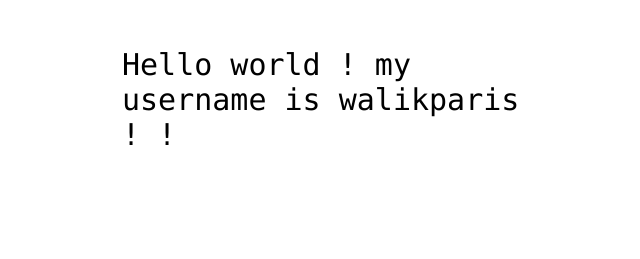
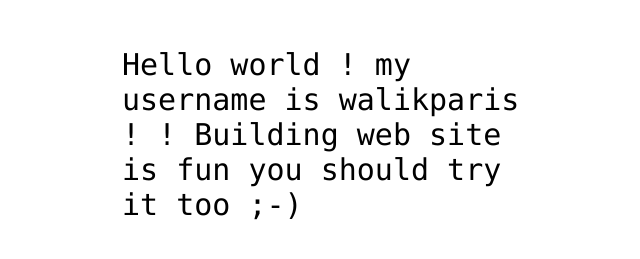
Before and after one commit to walikparis/sandbox, a plain HTML site: page index.html in a window 1280 px wide. Shown: the part 341-600 px from the top of the page, without its empty margins (318-958 px from the left). Drawn offline with Linux system fonts and the light colour scheme.

Commit message:
Update index.html

```diff
--- a/index.html
+++ b/index.html
@@ -12,7 +12,11 @@
 <img src="https://octodex.github.com/images/daftpunktocat-thomas.gif" id="octocat" alt="octocat-gif" />
 
 <!-- Change this code here by copy and pasting your template on line 15 -->
-<p>Hello world ! my username is walikparis ! !</p>
+<p>Hello world ! my username is walikparis ! !
+
+Building web site is fun you should try it too ;-)
+
+</p>
 
 </body>
 </html>
```
